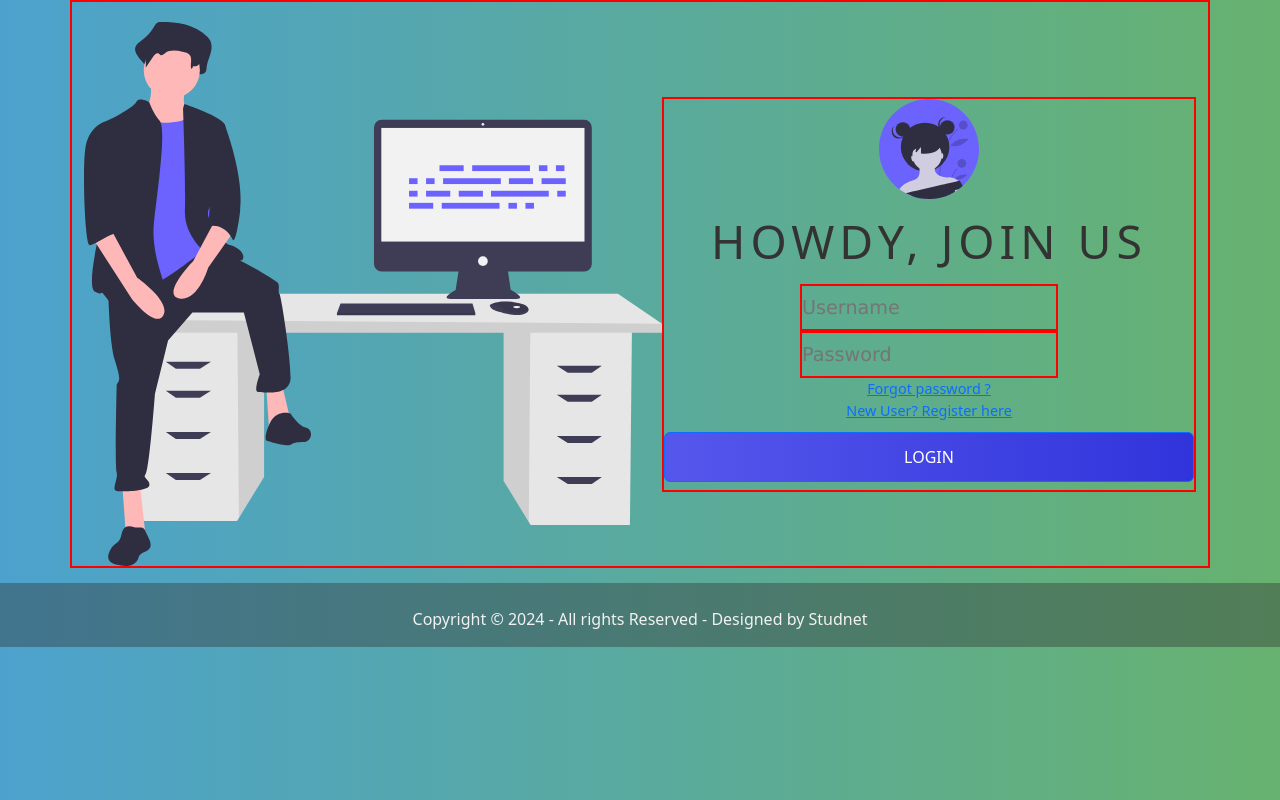
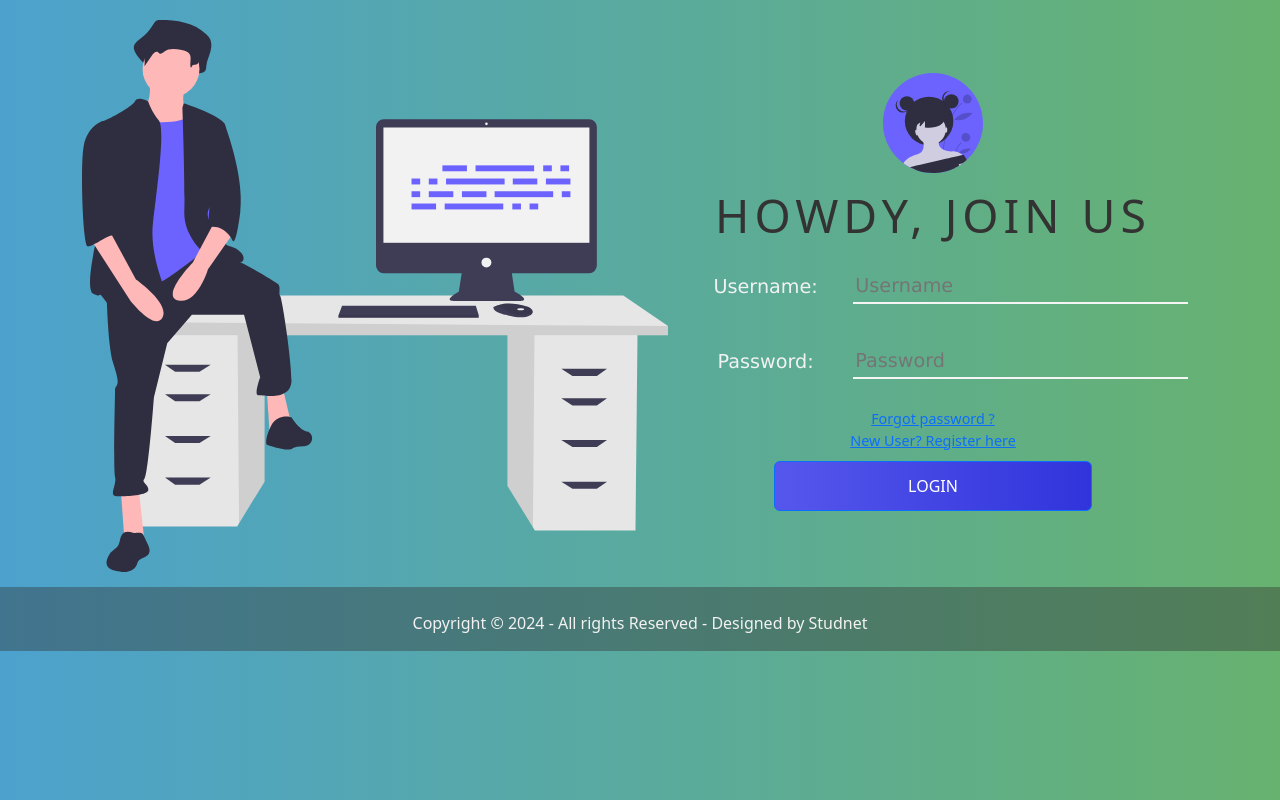
Before and after one commit to revanth-eranki/epics-project, a Django app: page /accounts/login in a window 1280 px wide. Run offline with Django 5.2, Linux system fonts and the light colour scheme.

Commit message:
Added forms for registration adn login

```diff
--- a/accounts/forms.py
+++ b/accounts/forms.py
@@ -7,11 +7,21 @@ class LoginForm(forms.Form):
     username = forms.CharField(max_length=65)
     password = forms.CharField(max_length=65, widget=forms.PasswordInput)
 
+    def __init__(self, *args, **kwargs):
+        super(LoginForm, self).__init__(*args, **kwargs)
+
+        self.fields['username'].widget.attrs['class']='form-field'
+        self.fields['password'].widget.attrs['class']='form-field'
+
+        self.fields['username'].widget.attrs['placeholder']='Username'
+        self.fields['password'].widget.attrs['placeholder']='Password'
+
+
 class RegisterForm(UserCreationForm):
 
-    first_name = forms.CharField(max_length=50, widget=forms.TextInput(attrs={'class':'form-control','id':'input-first_name'}))
-    last_name = forms.CharField(max_length=50, widget=forms.TextInput(attrs={'class':'form-control', 'id':'input-last_name'}))
-    email = forms.EmailField(widget=forms.EmailInput(attrs={'class':'form-control', 'id':'input-email'}))
+    first_name = forms.CharField(max_length=50, widget=forms.TextInput(attrs={'class':'form-field','id':'input-first_name', 'placeholder':'First Name'}))
+    last_name = forms.CharField(max_length=50, widget=forms.TextInput(attrs={'class':'form-field', 'id':'input-last_name', 'placeholder':'Last Name'}))
+    email = forms.EmailField(widget=forms.EmailInput(attrs={'class':'form-field', 'id':'input-email', 'placeholder':'Email'}))
 
     class Meta:
         model=User
@@ -20,10 +30,14 @@ class RegisterForm(UserCreationForm):
     def __init__(self, *args, **kwargs):
         super(RegisterForm, self).__init__(*args, **kwargs)
 
-        self.fields['username'].widget.attrs['class']='form-control'
-        self.fields['password1'].widget.attrs['class']='form-control'
-        self.fields['password2'].widget.attrs['class']='form-control'
+        self.fields['username'].widget.attrs['class']='form-field'
+        self.fields['password1'].widget.attrs['class']='form-field'
+        self.fields['password2'].widget.attrs['class']='form-field'
 
         self.fields['username'].widget.attrs['id']='input-username'
         self.fields['password1'].widget.attrs['id']='input-password1'
         self.fields['password2'].widget.attrs['id']='input-password2'
+
+        self.fields['username'].widget.attrs['placeholder']='Username'
+        self.fields['password1'].widget.attrs['placeholder']='Password'
+        self.fields['password2'].widget.attrs['placeholder']='Re-enter Password'
--- a/accounts/views.py
+++ b/accounts/views.py
@@ -11,21 +11,41 @@ def logout_page(request):
 
 def login_page(request):
 
-    if request.method=='POST':
-        username = request.POST.get('username')
-        password = request.POST.get('password')
+    # if request.method=='GET':
+    #     username = request.POST.get('username')
+    #     password = request.POST.get('password')
 
-        user = authenticate(username=username,password=password)
+    #     user = authenticate(username=username,password=password)
 
-        if user is not None:
-            login(request,user)
-            return redirect('/')
-        else:
-            messages.info(request,'Invalid credentials')
-            return redirect('login')
+    #     if user is not None:
+    #         login(request,user)
+    #         return redirect('/')
+    #     else:
+    #         messages.info(request,'Invalid credentials')
+    #         return redirect('login')
 
-    else:
-        return render(request,'login.html')
+    # else:
+    #     return render(request,'login.html')
+
+    if request.method == 'GET':
+        form = LoginForm()
+        return render(request,'login.html', {'form': form})
+
+    elif request.method == 'POST':
+        form = LoginForm(request.POST)
+
+        if form.is_valid():
+            username = form.cleaned_data['username']
+            password = form.cleaned_data['password']
+            user = authenticate(request,username=username,password=password)
+            if user:
+                login(request, user)
+                return redirect('/')
+
+        # form is not valid or user is not authenticated
+        messages.error(request,f'Invalid username or password')
+        return render(request,'login.html',{'form': form})
+
 
 def register(request):
     # if request.method=='POST':
@@ -56,3 +76,15 @@ def register(request):
     if request.method == 'GET':
         form = RegisterForm()
         return render(request, 'register.html', {'form': form})
+
+    if request.method == 'POST':
+        form = RegisterForm(request.POST)
+        if form.is_valid():
+            user = form.save(commit=False)
+            user.username = user.username.lower()
+            user.save()
+            messages.success(request, 'You have signed up successfully.')
+            login(request, user)
+            return redirect('/')
+        else:
+            return render(request, 'register.html', {'form': form})
--- a/practice/static/style-login.css
+++ b/practice/static/style-login.css
@@ -12,7 +12,6 @@ body {
 }
 
 .container {
-  border: 2px solid red;
   padding-top: 20px;
   display: flex;
   justify-content: space-between;
@@ -26,7 +25,6 @@ body {
 
 .login-container {
   display: flex;
-  border: 2px solid red;
   align-items: center;
   text-align: center;
 }
@@ -54,83 +52,49 @@ form h2 {
   justify-content: center;
   align-items: center;
 }
-/*
-.input-div:after,
-.input-div::before {
-  content: "";
-  bottom: -2px;
-  width: 0;
-  height: 2px;
-  background-color: #5557ec;
-  transition: 0.3s;
-} */
-/*
-.input-div::after {
-  right: 50%;
-}
-.input-div::before {
-  left: 50%;
-}
-
-.input-div.focus .i i {
-  color: #5557ec;
-}
-
-.input-div.focus div h5 {
-  top: -5px;
-  font-size: 15px;
-}
-
-.input-div.focus:after,
-.input-div.focus:before {
-  width: 50%;
-}
-
-.input-div.one {
-  margin-top: 0;
-}
-
-.input-div.two {
-  margin-top: 4px;
-} */
-
-.i i {
-  color: #d9d9d9;
-  transition: 0.3s;
-}
-/*
-.input-div > div {
-  position: relative;
-  height: 45px;
-} */
-
-/* .input-div > div h5 {
-  position: absolute;
-  left: 10px;
-  top: 50%;
-  transform: translateY(-50%);
-  color: #f2f2f2;
-  font-size: 18px;
-  transition: 0.3s;
-} */
 
 .input {
   width: 100%;
-  height: 100%;
   display: flex;
-  align-content: space-between;
-  justify-content: space-between;
-  border: 2px solid red;
-  outline: none;
+  flex-direction: column;
+  align-content: center;
+  justify-content: center;
   background: transparent;
-  padding: 10px 10px 10px 0px;
+  padding: 10px 10px 10px 10px;
   font-size: 1.2rem;
   color: #f2f2f2;
   font-family: Verdana, Geneva, Tahoma, sans-serif;
 }
 
-.form-control {
-  border: 2px solid yellow;
+.input-fields {
+  display: flex;
+  justify-content: flex-end;
+  align-items: center;
+}
+
+.input-fields > label {
+  padding: 5px 5px;
+  flex: 1;
+}
+
+.input-fields > input {
+  flex: 2;
+  background: transparent;
+  border-top: none;
+  border-left: none;
+  border-right: none;
+  border-bottom: 2px solid whitesmoke;
+}
+
+input:focus,
+textarea:focus,
+select:focus {
+  outline: none;
+}
+
+.errorlist li {
+  list-style-type: none;
+  color: rgb(192, 70, 70);
 }
 
 a {
@@ -147,7 +111,7 @@ a:hover {
 }
 
 .btn {
-  width: 100%;
+  width: 60%;
   height: 50px;
   border-radius: 25px;
   margin-top: 10px;
@@ -179,63 +143,3 @@ footer {
   display: flex;
   justify-content: center;
 }
-/*
-@media screen and (max-width: 1050px) {
-  .container {
-    grid-gap: 5rem;
-  }
-  body {
-    background-color: rgb(86, 153, 216);
-  }
-  form h2,
-  .input-div > div h5,
-  a {
-    color: snow;
-  }
-}
-
-@media screen and (max-width: 1000px) {
-  form {
-    width: 290px;
-  }
-  form h2 {
-    font-size: 2.4rem;
-    margin: 8px 0;
-  }
-  .img img {
-    width: 400px;
-  }
-  body {
-    background-color: blueviolet;
-  }
-  form h2,
-  .input-div > div h5,
-  a {
-    color: snow;
-  }
-}
-
-@media screen and (max-width: 900px) {
-  .img {
-    display: none;
-  }
-  .container {
-    grid-template-columns: 1fr;
-  }
-
-  .login-container {
-    justify-content: center;
-  }
-  footer {
-    width: auto;
-    height: auto;
-  }
-  body {
-    background-color: black;
-  }
-  form h2,
-  .input-div > div h5,
-  a {
-    color: snow;
-  }
-} */
--- a/practice/templates/login.html
+++ b/practice/templates/login.html
@@ -2,13 +2,13 @@
 {% load static %}
 
 {% block form-action %}
-<form action="login" method="post">
+<form action="login" method="POST" novalidate>
 {% endblock %}
 
 {% block fields %}
 <img class="avator" src="{% static 'avator.svg' %}" />
 <h2>Howdy, Join us</h2>
-<div class="input-div" one>
+<!-- <div class="input-div" one>
   <div class="i">
     <i class="fas fa-user"></i>
   </div>
@@ -23,7 +23,25 @@
   <div>
     <input name='password' class="input" type="password" placeholder="Password"/>
   </div>
+</div> -->
+{% for field in form %}
+<div class="input-div">
+  <div class="input">
+    <div class="input-fields">
+      {{ field.label_tag }} {{ field }}
+    </div>
+    <p>
+      {% if field.errors %}
+    <ul class="errorlist">
+      {% for error in field.errors %}
+      <li>{{ error }}</li>
+      {% endfor %}
+    </ul>
+    {% endif %}
+    </p>
+  </div>
 </div>
+{% endfor %}
 <a href="#">Forgot password ?</a>
 <a href="{% url 'register' %}">New User? Register here</a>
 <button type="submit" class="btn btn-primary mb-2">Login</button>
```
Also changed, not shown: practice/templates/register.html (+6 -6 lines).
